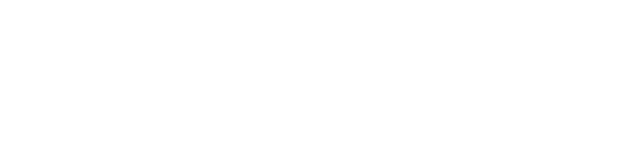
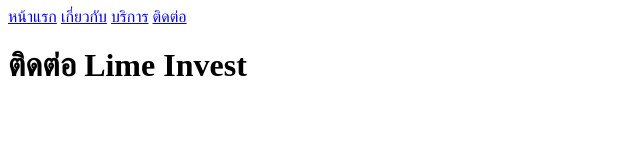
Before and after one commit to patchara24/my-business-web, a plain HTML site: page contact.html in a window 1280 px wide. Shown: the whole page, without its empty margins (0-640 px from the left). Drawn offline with Linux system fonts and the light colour scheme.

Commit message:
feat:add header

```diff
--- a/contact.html
+++ b/contact.html
@@ -1,11 +1,25 @@
 <!DOCTYPE html>
 <html lang="th">
+
 <head>
     <meta charset="UTF-8">
     <meta name="viewport" content="width=device-width, initial-scale=1.0">
     <title>Lime</title>
 </head>
+
 <body>
+    <!-- Navigation -->
+    <nav>
+        <a href="index.html">หน้าแรก</a>
+        <a href="about.html">เกี่ยวกับ</a>
+        <a href="services.html">บริการ</a>
+        <a href="contact.html">ติดต่อ</a>
+    </nav>
 
+    <!-- Header Section -->
+    <header>
+        <h1>ติดต่อ Lime Invest</h1>
+    </header>
 </body>
+
 </html>
```
